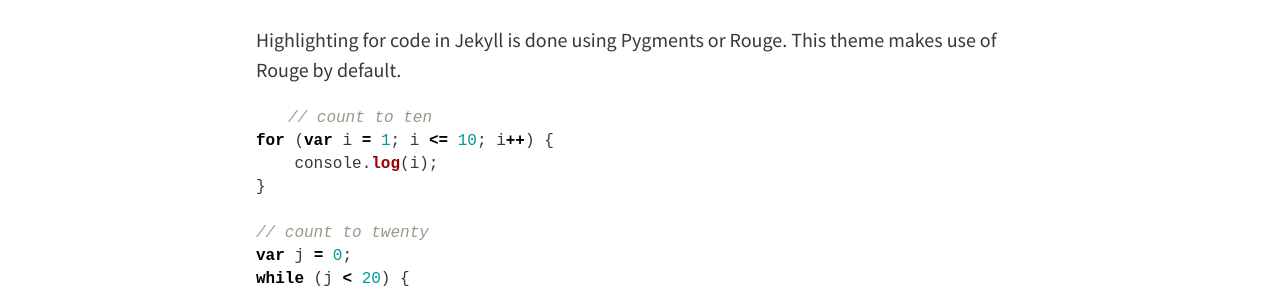
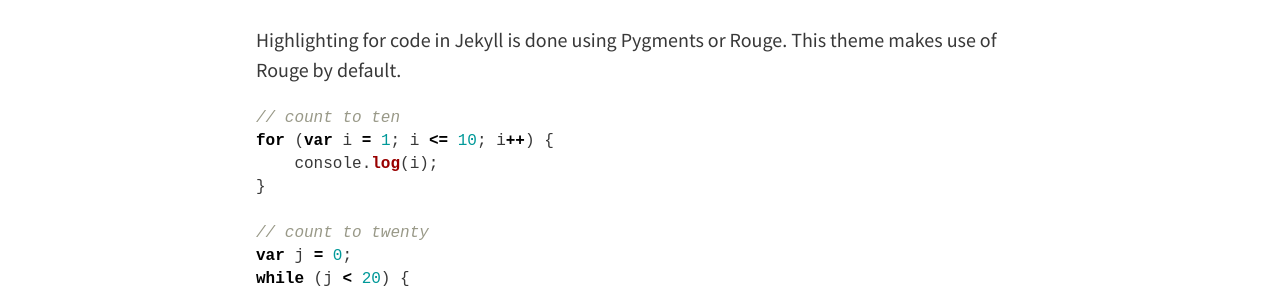
Before and after one commit to Doffery/doffery.github.io, a Jekyll site: the page built from _posts/2014-11-28-markdown-and-html.md, in a window 1280 px wide. Shown: the part 1252-1544 px from the top of the page. Built offline with Jekyll 4.4.1, drawn with Linux system fonts in a browser that asks for light colours; nearby versions of some CDN libraries.

Commit message:
update ccs

```diff
--- a/_sass/base/_global.scss
+++ b/_sass/base/_global.scss
@@ -80,7 +80,6 @@
   margin: 1em 0;
 }
 code {
-  margin-left: 2em;
   font-size: 0.8em;
 }
 dt {
--- a/_sass/layouts/_index.scss
+++ b/_sass/layouts/_index.scss
@@ -5,7 +5,7 @@
   width: 100%;
   background-color:$header-desc-background-color;
   background-size: cover;
-  font-size: 1.2em;
+  font-size: 1em;
   text-align: center;
   color: $header-desc-text-color;
 }
```
